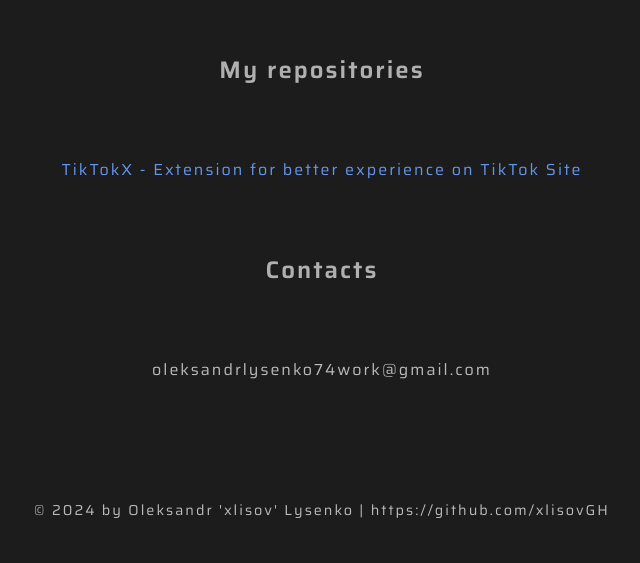
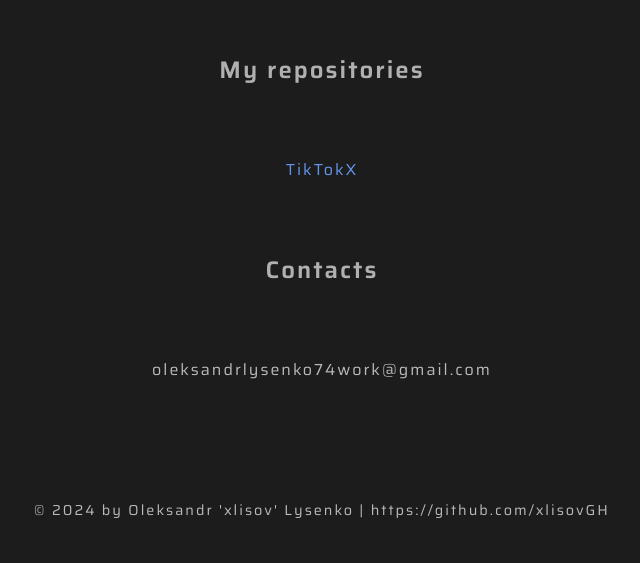
Before and after one commit to xlisovGH/xlisov-site, a plain HTML site: page index.html in a window 1280 px wide. Shown: the part 110-673 px from the top of the page, without its empty margins (318-958 px from the left). Drawn offline with Linux system fonts and the light colour scheme.

Commit message:
Update index.html

```diff
--- a/index.html
+++ b/index.html
@@ -8,7 +8,7 @@
     </head>
     <body>
         <h2>My repositories</h2>
-        <a href="">TikTokX - Extension for better experience on TikTok Site</a>
+        <a href="">TikTokX</a>
         <h2>Contacts</h2>
         <p>oleksandrlysenko74work@gmail.com</p>
         <footer>
```
